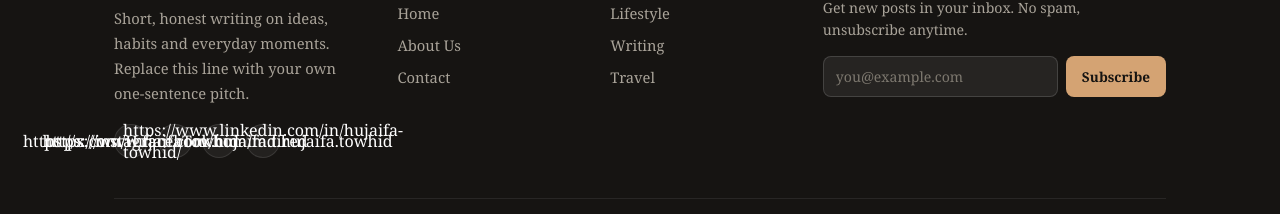
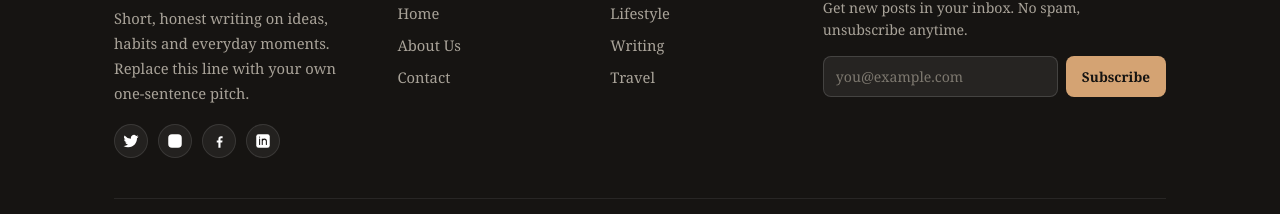
Before and after one commit to mdhujaifatowhid/myblog, a Next.js app: page / in a window 1280 px wide. Shown: the part 634-848 px from the top of the page. Built offline with nearby package versions, Linux system fonts and the light colour scheme; no server answers.

Commit message:
Refactor footer social links for accessibility
Updated social media links in the footer to include target and rel attributes for better accessibility and security.

```diff
--- a/components/Footer.js
+++ b/components/Footer.js
@@ -42,12 +42,43 @@ export default function Footer() {
               Short, honest writing on ideas, habits and everyday moments. Replace this
               line with your own one-sentence pitch.
             </p>
-            <div className="footer-social">
-              <a href="#" aria-label="Twitter / X"><SocialIcon name="twitter" />https://x.com/HujaifaTowhid</a>
-              <a href="#" aria-label="Instagram"><SocialIcon name="instagram" />https://instagram.com/hujaifa.tired</a>
-              <a href="#" aria-label="Facebook"><SocialIcon name="facebook" />https://www.facebook.com/md.hujaifa.towhid</a>
-              <a href="#" aria-label="LinkedIn"><SocialIcon name="linkedin" />https://www.linkedin.com/in/hujaifa-towhid/</a>
-            </div>
+           <div className="footer-social">
+  <a
+    href="https://x.com/HujaifaTowhid"
+    target="_blank"
+    rel="noopener noreferrer"
+    aria-label="Twitter / X"
+  >
+    <SocialIcon name="twitter" />
+  </a>
+
+  <a
+    href="https://instagram.com/hujaifa.tired"
+    target="_blank"
+    rel="noopener noreferrer"
+    aria-label="Instagram"
+  >
+    <SocialIcon name="instagram" />
+  </a>
+
+  <a
+    href="https://www.facebook.com/md.hujaifa.towhid"
+    target="_blank"
+    rel="noopener noreferrer"
+    aria-label="Facebook"
+  >
+    <SocialIcon name="facebook" />
+  </a>
+
+  <a
+    href="https://www.linkedin.com/in/hujaifa-towhid/"
+    target="_blank"
+    rel="noopener noreferrer"
+    aria-label="LinkedIn"
+  >
+    <SocialIcon name="linkedin" />
+  </a>
+</div>
           </div>
 
           <div className="footer-col">
```
